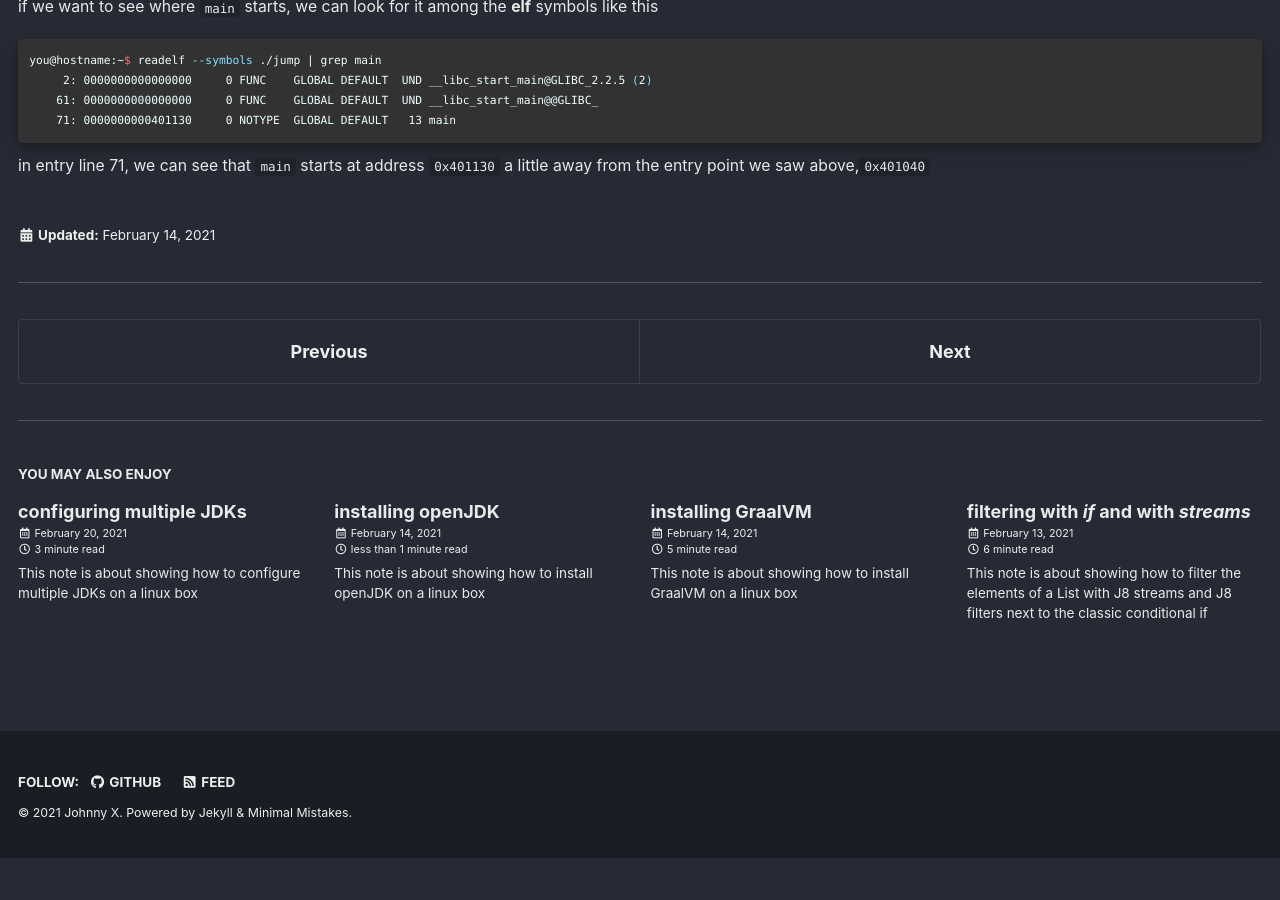
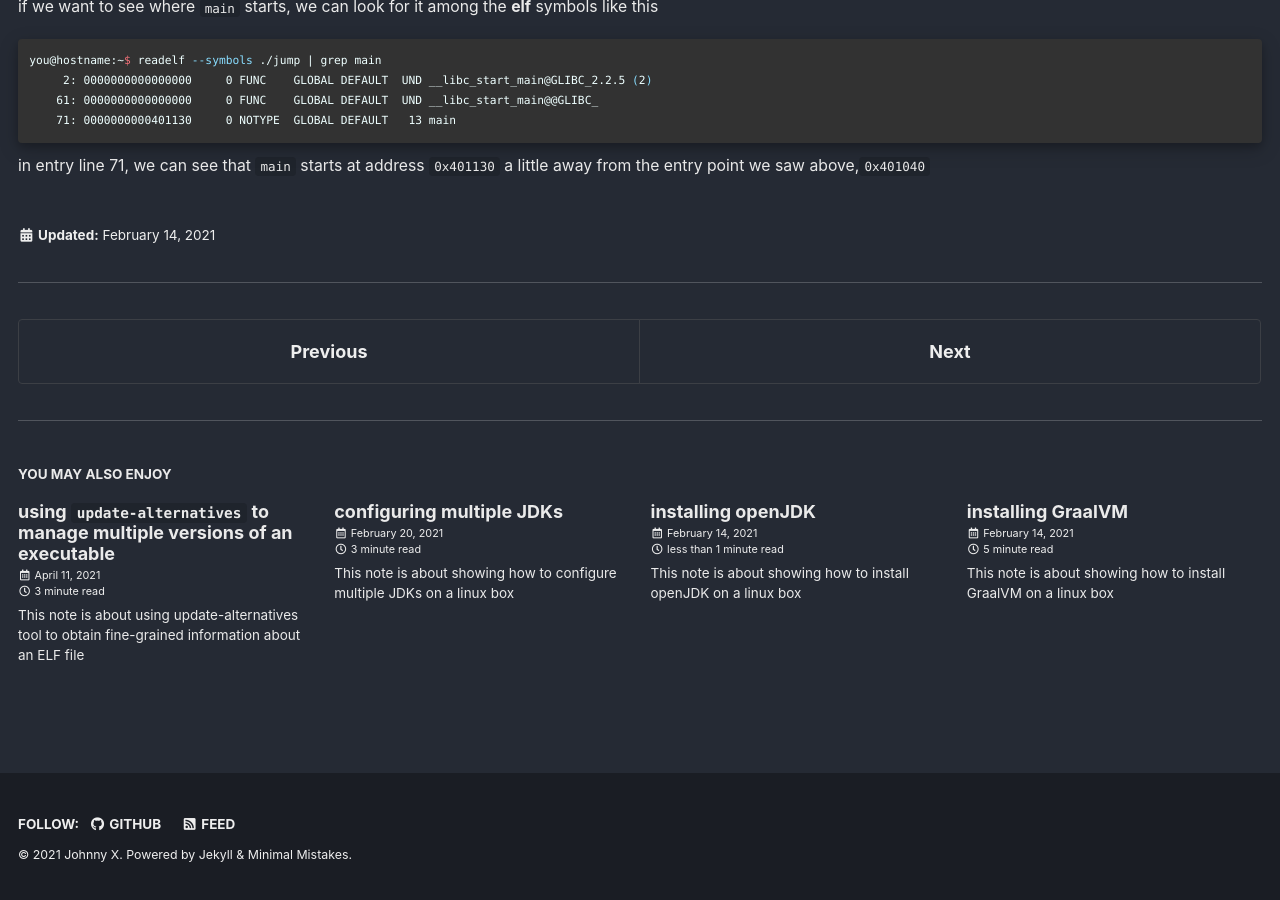
Before and after one commit to JohnnyXavier/johnnyxavier.github.io, a Jekyll site: the page built from _posts/gnu_linux/2021-02-14-gnu-linux-readelf.md, in a window 1280 px wide and 900 px high, scrolled down 1811 px. Built offline with Jekyll 4.4.1, drawn with Linux system fonts in a browser that asks for light colours; cached includes are drawn as plain includes; before the commit the page ends 2669 px from its top, so only the background shows below that; some of the changed lines change nothing that is shown.

Commit message:
update-alternatives

````diff
--- a/_data/navigation.yml
+++ b/_data/navigation.yml
@@ -56,7 +56,11 @@ sidebar-gnu_linux:
 #    children:
 #      - title: "readelf-mem_info"
 #        url: /gnu-linux-readelf/
-  - title: "tips_n_tricks"
+  - title: "system_tips_n_tricks"
+    children:
+      - title: "binaries_and_update-alternatives"
+        url: /gnu-linux-update-alternatives/
+  - title: "desktop_tips_n_tricks"
     children:
       - title: "screen_sharing_over_hangouts"
         url: /gnu-linux-screen-share-over-hangouts/
--- /dev/null
+++ b/_posts/gnu_linux/2021-04-11-gnu-linux-update-alternatives.md
@@ -0,0 +1,119 @@
+---
+title: using `update-alternatives` to manage multiple versions of an executable
+excerpt: This note is about using `update-alternatives` tool to obtain fine-grained information about an ELF file
+sidebar:
+  title: "/Gnu_Linux"
+  nav: sidebar-gnu_linux
+---
+## update-alternatives description
+from the `man` entry for `update-alternatives`:
+
+> DESCRIPTION
+>
+> update-alternatives - maintain symbolic links determining default commands
+
+----
+
+## intro
+we gave an example on how to use `update-alternatives` to configure multiple java installations in the java section of the site regarding either multiple automated installations of java, or some from the package manager system and others manually installed.
+
+this is to show the same procedure with python which is a little less complicated as the system (OpenSuSE in this case), installs the binaries in `/usr/bin`
+
+this could also be similarly done to configure different text editors, if you have more than one installed, for example
+
+## procedure
+in this case, ***OpenSuSE tumbleweed***, python is installed in versions **2** and **3**. Version 2, being the default, this means that when you (or maybe another program) call the `python` command it is symlinked to python2, and python2 is in turn linked to whatever version of python 2 installed on you system.
+
+on my system **python 2** and **python 3** are both installed. This is my bash output
+
+```shell
+you@hostname:~$ python --version
+Python 2.7.18
+```
+
+### python installation location under OpenSuSE
+in this OS all python version are under `/usr/bin`
+
+```shell
+you@hostname:~$ ls /usr/bin | grep python
+lrwxrwxrwx  1 root root       24 Apr 11 17:56 python -> python2
+lrwxrwxrwx  1 root root        9 Mar  9 00:01 python2 -> python2.7
+-rwxr-xr-x  1 root root      15K Mar  9 00:01 python2.7
+lrwxrwxrwx  1 root root        9 Mar 18 23:24 python3 -> python3.8
+-rwxr-xr-x  2 root root      15K Mar  8 23:41 python3.6
+-rwxr-xr-x  2 root root      15K Mar  8 23:41 python3.6m
+-rwxr-xr-x  1 root root      15K Mar 18 23:25 python3.8
+```
+
+what we want to achieve is to be able to default the python command to python 2 or 3.
+
+
+### configuring the alternatives
+
+* first thing is to delete the python symlink as we are going to create a new one with `update-alternatives`
+* next we are going to add python as an entry in the `update-alternatives` system pointing to python2
+* next we are going to add python as an entry in the `update-alternatives` system but pointing to python3
+
+```shell
+# deleting python symlink
+you@hostname:~$ sudo rm /usr/bin/python
+
+# adding python2 to update-alternatives
+you@hostname:~$ sudo update-alternatives --install /usr/bin/python python /usr/bin/python2 1000
+
+# adding python3 to update-alternatives
+you@hostname:~$ sudo update-alternatives --install /usr/bin/python python /usr/bin/python3 2000
+```
+
+that's it!
+
+the default selected version will be the one with the highest priority number.<br>
+in our case it will be **python3** as it hast priority number **2000**. If you want to choose the other version you just configure it by calling the `update-alternatives` like so
+
+```shell
+# check currently active version
+you@hostname:~$ python --version
+Python 3.8.8
+
+#configure a different python version
+you@hostname:~$ sudo update-alternatives --config python
+There are 2 choices for the alternative python (providing /usr/bin/python).
+
+  Selection    Path              Priority   Status
+------------------------------------------------------------
+* 0            /usr/bin/python3   2000      auto mode
+  1            /usr/bin/python2   1000      manual mode
+  2            /usr/bin/python3   2000      manual mode
+
+Press <enter> to keep the current choice[*], or type selection number: 1
+
+# as u can see python3, having the highest priority number is automatically chosen by default
+# let's choose option 1 to change to python2: select 1 on the prompt and <enter>
+
+#making sure the change was applied
+you@hostname:~$ python --version
+Python 2.7.18
+
+# let's change it back to python3
+you@hostname:~$ sudo update-alternatives --config python
+There are 2 choices for the alternative python (providing /usr/bin/python).
+
+  Selection    Path              Priority   Status
+------------------------------------------------------------
+  0            /usr/bin/python3   2000      auto mode
+* 1            /usr/bin/python2   1000      manual mode
+  2            /usr/bin/python3   2000      manual mode
+
+Press <enter> to keep the current choice[*], or type selection number: 0
+
+# as u can see python2 is selected, check the star (*) in front of it.
+# let's choose option 0 to change to python3: select 0 on the prompt and <enter>
+# note: selected option 0 is going for the auto mode, which will use the highest priority number.
+# if you add a version in the future with priority number 3000... that version will be auto selected!
+
+#making sure the change was applied
+you@hostname:~$ python --version
+Python 3.8.8
+```
+
+all done!
````
